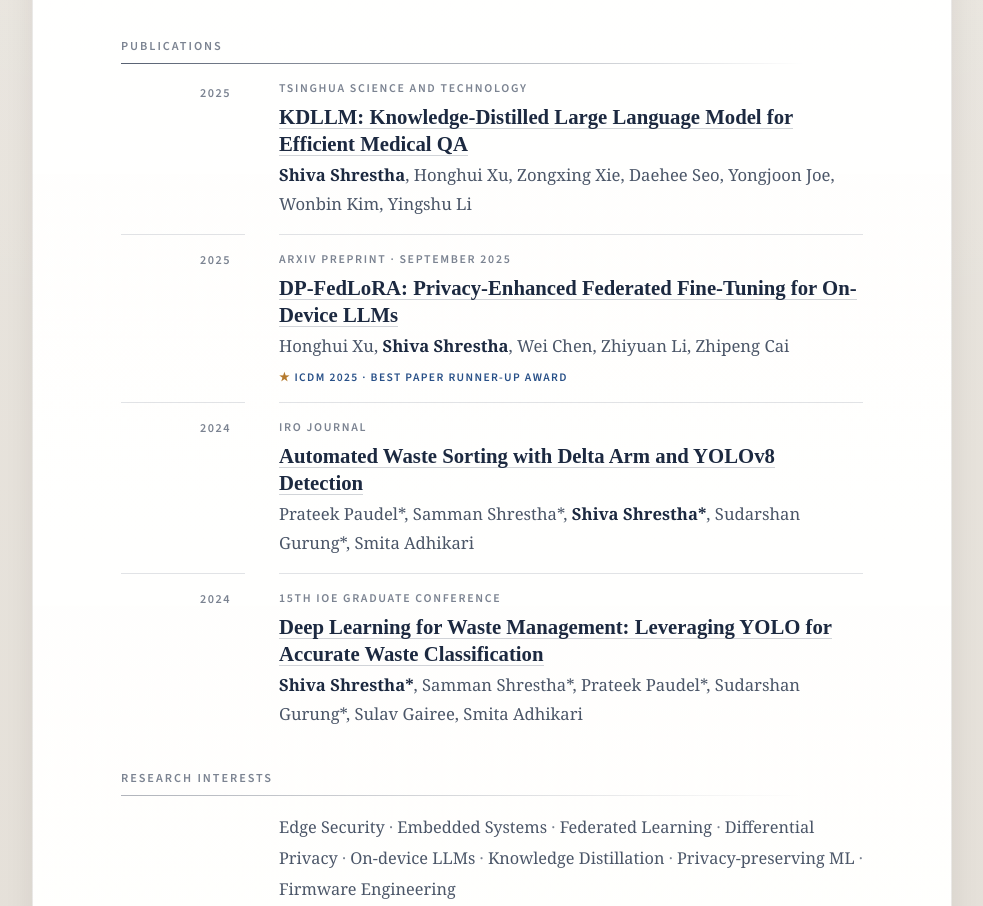
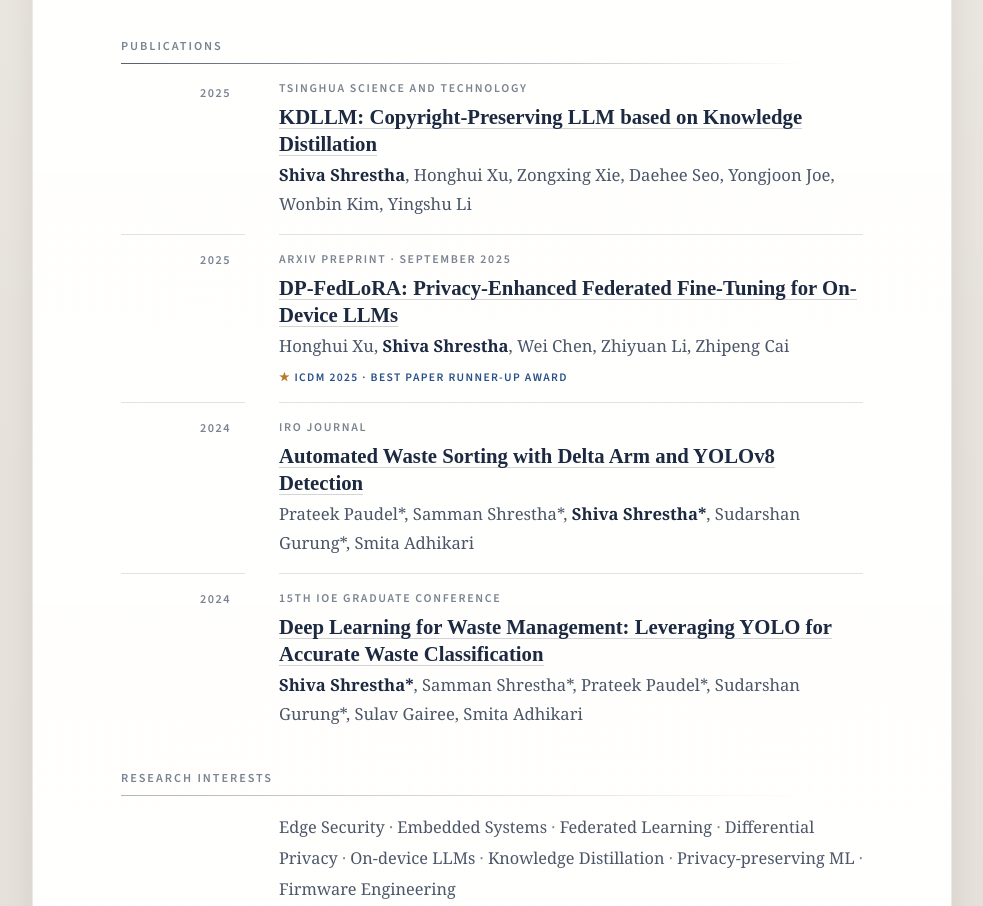
Before and after one commit to sh7vashrestha/portfolio2.0, a plain HTML site: page index.html in a window 1280 px wide. Shown: the part 1360-2266 px from the top of the page, without its empty margins (148-1131 px from the left). Drawn offline with nearby package versions, Linux system fonts and the light colour scheme; a web font is replaced by a local one.

Commit message:
Update publication title in index.html

```diff
--- a/index.html
+++ b/index.html
@@ -98,7 +98,7 @@
       <div class="r-left">2025</div>
       <div class="r-right">
         <div class="pub-venue">Tsinghua Science and Technology</div>
-        <div class="pub-title"><a href="https://www.sciopen.com/article/10.26599/TST.2025.9010130" target="_blank" rel="noopener">KDLLM: Knowledge-Distilled Large Language Model for Efficient Medical QA</a></div>
+        <div class="pub-title"><a href="https://www.sciopen.com/article/10.26599/TST.2025.9010130" target="_blank" rel="noopener">KDLLM: Copyright-Preserving LLM based on Knowledge Distillation</a></div>
         <div class="pub-authors"><strong>Shiva Shrestha</strong>, Honghui Xu, Zongxing Xie, Daehee Seo, Yongjoon Joe, Wonbin Kim, Yingshu Li</div>
       </div>
     </div>
```
